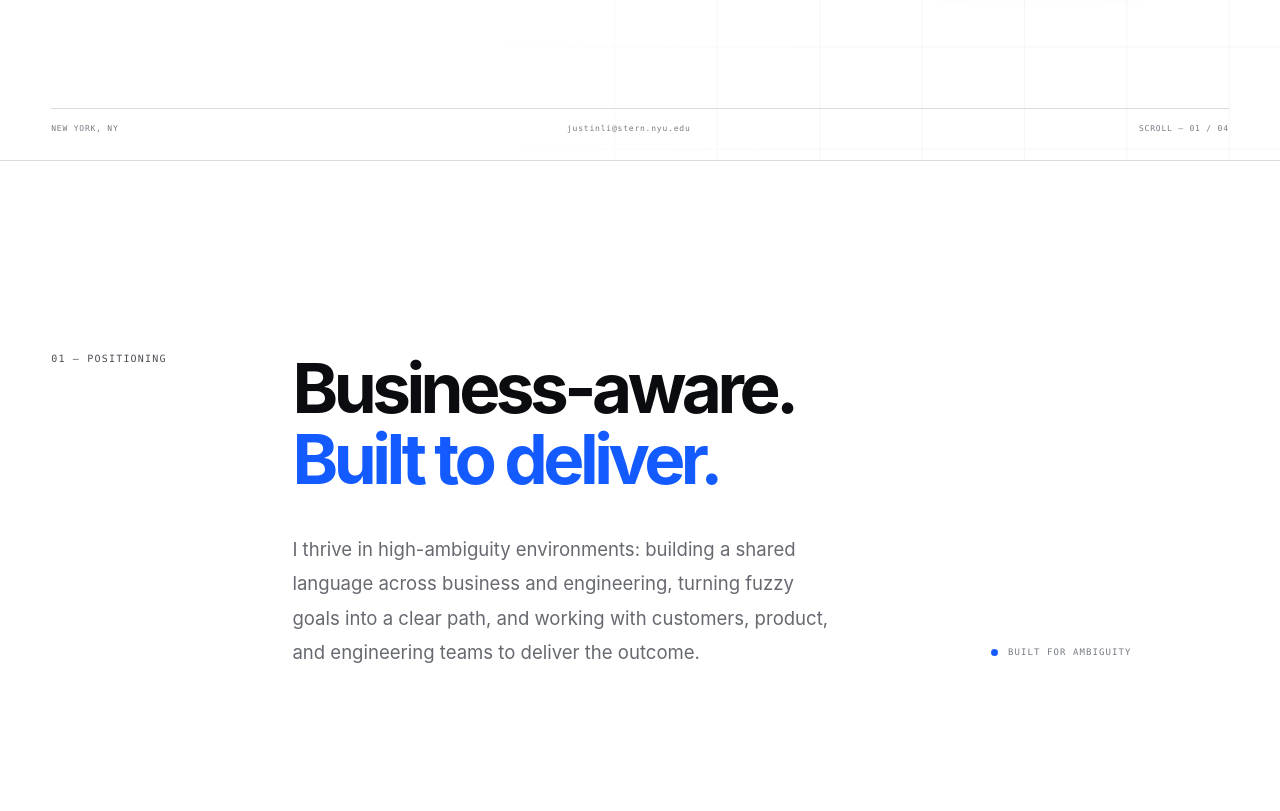
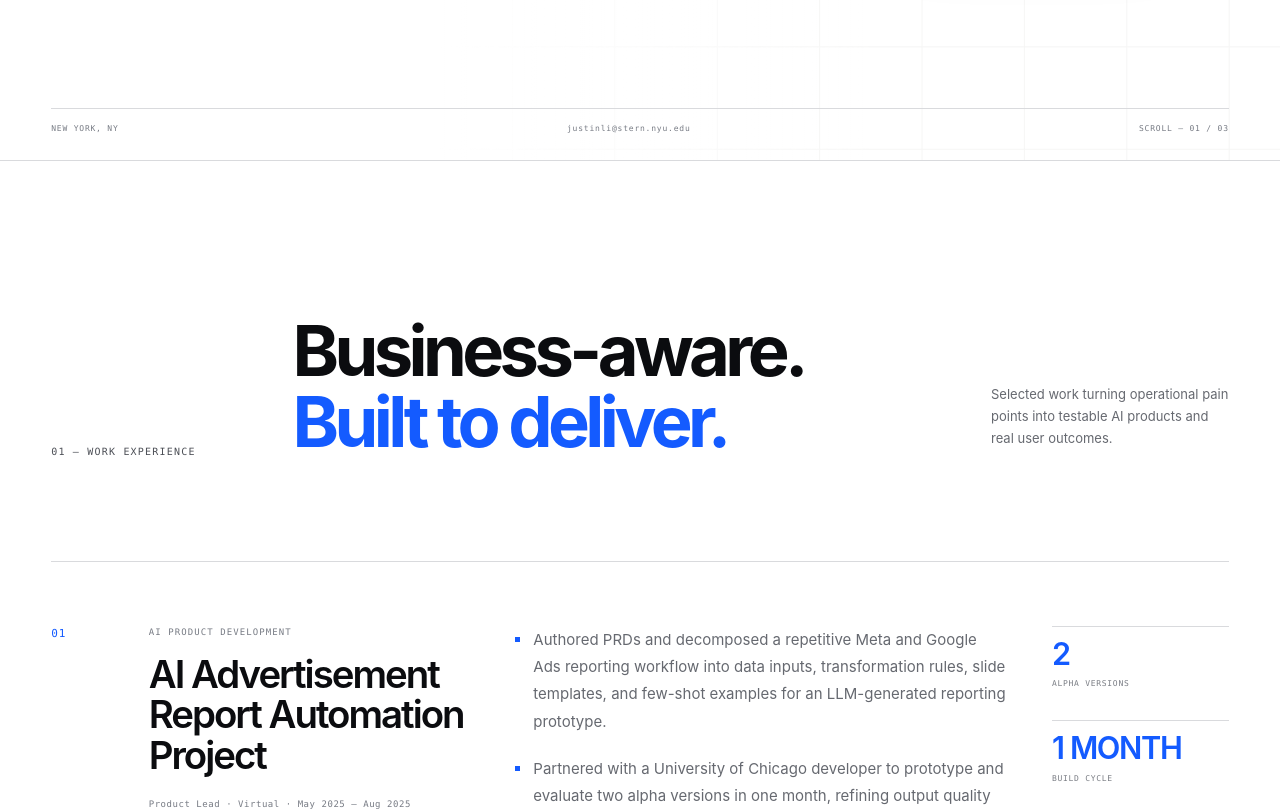
Before and after one commit to Sad-Salad-12/justinli, a Next.js app: page / in a window 1280 px wide. Shown: the part 640-1451 px from the top of the page. Built offline with nearby package versions, Linux system fonts and the light colour scheme.

Commit message:
Streamline portfolio into experience and demos

```diff
--- a/app/globals.css
+++ b/app/globals.css
@@ -640,6 +640,10 @@ a {
 
 .experience-head h2 {
   max-width: 830px;
+}
+
+.experience-head h2 span {
+  color: var(--blue);
 }
 
 .experience-list {
--- a/app/layout.tsx
+++ b/app/layout.tsx
@@ -9,10 +9,15 @@ const defaultDescription =
 export async function generateMetadata(): Promise<Metadata> {
   const requestHeaders = await headers();
   const forwardedHost = requestHeaders.get("x-forwarded-host");
-  const rawHost = forwardedHost ?? requestHeaders.get("host") ?? "justin.zl5626.chatgpt.site";
+  const rawHost =
+    forwardedHost ??
+    requestHeaders.get("host") ??
+    "justin.zl5626.chatgpt.site";
   const host = rawHost.split(",")[0].trim();
   const forwardedProtocol = requestHeaders.get("x-forwarded-proto");
-  const protocol = forwardedProtocol?.split(",")[0].trim() ?? (host.startsWith("localhost") ? "http" : "https");
+  const protocol =
+    forwardedProtocol?.split(",")[0].trim() ??
+    (host.startsWith("localhost") ? "http" : "https");
   const origin = `${protocol}://${host}`;
   const socialImage = new URL("/og.png", origin).toString();
 
@@ -20,6 +25,7 @@ export async function generateMetadata(): Promise<Metadata> {
     metadataBase: new URL(origin),
     title: defaultTitle,
     description: defaultDescription,
+    alternates: { canonical: origin },
     openGraph: {
       title: defaultTitle,
       description: defaultDescription,
--- a/app/page.tsx
+++ b/app/page.tsx
@@ -216,28 +216,14 @@ export default function Home() {
         </div>
       </section>
 
-      <section className="positioning" aria-labelledby="positioning-title">
-        <p className="section-label" data-reveal>
-          {t.positioning.label}
-        </p>
-        <div className="positioning-copy" data-reveal>
-          <h2 id="positioning-title">
-            {t.positioning.headline}
-            <br />
-            <span>{t.positioning.headlineAccent}</span>
-          </h2>
-          <p>{t.positioning.body}</p>
-        </div>
-        <div className="positioning-note" data-reveal>
-          <span className="pulse-dot" aria-hidden="true" />
-          {t.positioning.note}
-        </div>
-      </section>
-
       <section className="experience" id="experience" aria-labelledby="experience-title">
         <div className="section-head experience-head" data-reveal>
           <p className="section-label">{t.experience.label}</p>
-          <h2 id="experience-title">{t.experience.headline}</h2>
+          <h2 id="experience-title">
+            {t.experience.headline}
+            <br />
+            <span>{t.experience.headlineAccent}</span>
+          </h2>
           <p>{t.experience.intro}</p>
         </div>
         <div className="experience-list">
--- a/app/portfolio-content.ts
+++ b/app/portfolio-content.ts
@@ -60,16 +60,10 @@ type PortfolioContent = {
     portraitCaption: string;
     scroll: string;
   };
-  positioning: {
+  experience: {
     label: string;
     headline: string;
     headlineAccent: string;
-    body: string;
-    note: string;
-  };
-  experience: {
-    label: string;
-    headline: string;
     intro: string;
     items: LocalizedExperience[];
   };
@@ -144,19 +138,12 @@ export const portfolioContent: Record<Language, PortfolioContent> = {
       primaryAction: "View experience",
       secondaryAction: "Start a conversation",
       portraitCaption: "JUSTIN LI / PORTRAIT",
-      scroll: "SCROLL — 01 / 04",
+      scroll: "SCROLL — 01 / 03",
     },
-    positioning: {
-      label: "01 — POSITIONING",
+    experience: {
+      label: "01 — WORK EXPERIENCE",
       headline: "Business-aware.",
       headlineAccent: "Built to deliver.",
-      body:
-        "I thrive in high-ambiguity environments: building a shared language across business and engineering, turning fuzzy goals into a clear path, and working with customers, product, and engineering teams to deliver the outcome.",
-      note: "BUILT FOR AMBIGUITY",
-    },
-    experience: {
-      label: "02 — WORK EXPERIENCE",
-      headline: "Built in ambiguity. Shipped with evidence.",
       intro: "Selected work turning operational pain points into testable AI products and real user outcomes.",
       items: [
         {
@@ -188,7 +175,7 @@ export const portfolioContent: Record<Language, PortfolioContent> = {
       ],
     },
     work: {
-      label: "03 — SELECTED WORK",
+      label: "02 — SELECTED WORK",
       headline: "Work is more than a file.",
       intro: "It should reveal how you think, the trade-offs you make, and how you move the work forward.",
       libraryLabel: "PDF LIBRARY",
@@ -228,7 +215,7 @@ export const portfolioContent: Record<Language, PortfolioContent> = {
       ],
     },
     contact: {
-      label: "04 — LET'S TALK",
+      label: "03 — LET'S TALK",
       headline: "Let’s solve",
       headlineAccent: "something real.",
       body:
@@ -284,19 +271,12 @@ export const portfolioContent: Record<Language, PortfolioContent> = {
       primaryAction: "查看经历",
       secondaryAction: "聊聊机会",
       portraitCaption: "李泽霆 / 个人照片",
-      scroll: "向下浏览 — 01 / 04",
-    },
-    positioning: {
-      label: "01 — 定位",
-      headline: "懂业务的工程师，",
-      headlineAccent: "能落地的解决方案伙伴。",
-      body:
-        "我擅长在不确定性很高的环境里工作：快速建立业务与技术的共同语言，把模糊目标拆成清晰路径，再与客户、产品和工程团队一起把结果做出来。",
-      note: "为不确定性而生",
+      scroll: "向下浏览 — 01 / 03",
     },
     experience: {
-      label: "02 — 工作经历",
-      headline: "从模糊需求，到真实上线。",
+      label: "01 — 工作经历",
+      headline: "懂业务。",
+      headlineAccent: "为交付而生。",
       intro: "把业务中的重复问题转化为可验证的人工智能产品，并用真实使用反馈推动迭代。",
       items: [
         {
@@ -328,7 +308,7 @@ export const portfolioContent: Record<Language, PortfolioContent> = {
       ],
     },
     work: {
-      label: "03 — 精选作品",
+      label: "02 — 精选作品",
       headline: "作品，不只是一份文件。",
       intro: "它应该让人看见你如何思考、如何取舍，以及如何推动事情发生。",
       libraryLabel: "文档作品库",
@@ -365,7 +345,7 @@ export const portfolioContent: Record<Language, PortfolioContent> = {
       ],
     },
     contact: {
-      label: "04 — 联系",
+      label: "03 — 联系",
       headline: "一起解决",
       headlineAccent: "真实的问题。",
       body: "正在寻找解决方案架构师或前线部署工程师相关机会，也愿意聊聊值得落地的复杂问题。",
```
Also changed, not shown: 1 other file (tests, documents, lock files or other folders).
